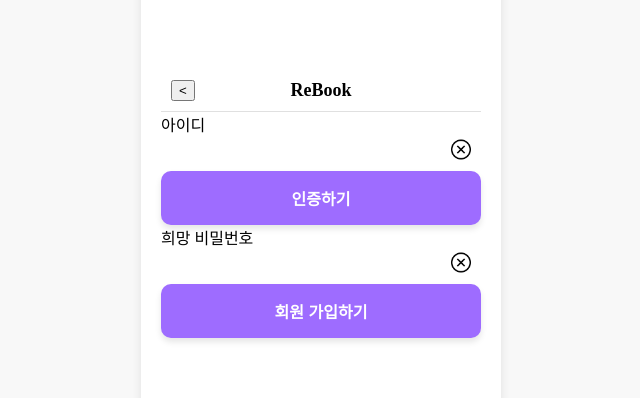
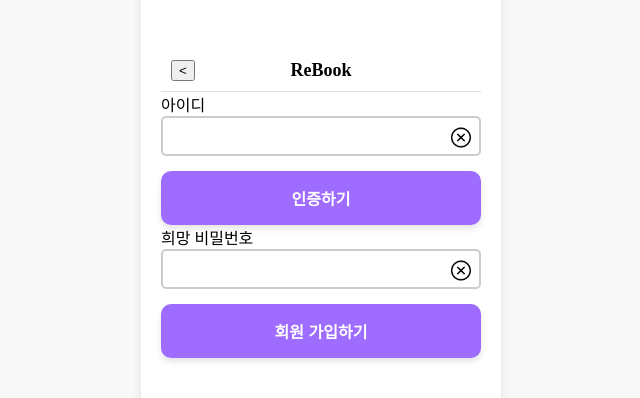
Before and after one commit to 5-ReBook/ReBook_FE, a React (Vite) app: page /signupform in a window 1280 px wide. Shown: the part 196-594 px from the top of the page, without its empty margins (319-959 px from the left). Built offline with nearby package versions, Linux system fonts and the light colour scheme.

Commit message:
feature : InputFieldWithButton 테두리 디자인 추가

```diff
--- a/src/components/Common/InputFieldWithButton.css
+++ b/src/components/Common/InputFieldWithButton.css
@@ -5,10 +5,15 @@
 .input-field__input {
   width: 100%;
   padding: 10px 40px 10px 10px; /* 버튼을 위한 여유 공간 확보 */
-  border: none;
   outline: none;
   box-sizing: border-box; /* 패딩을 포함한 전체 크기 조정 */
   background-color: transparent; /* 배경색을 컨테이너와 맞추기 위해 투명 처리 */
+  height: 40px;
+  margin-bottom: 15px;
+  border: 2px solid #ccc;
+  border-radius: 5px;
+  padding: 0 10px;
+  font-size: 16px;
 }
 
 .input-field__button {
--- a/src/components/Common/InputFieldWithButton.jsx
+++ b/src/components/Common/InputFieldWithButton.jsx
@@ -1,7 +1,13 @@
 import React from 'react';
-import "./InputFieldWithButton.css";
+import './InputFieldWithButton.css';
 
-const InputFieldWithButton = ({ type, onClickHandler, buttonImage, value, onChange }) => {
+function InputFieldWithButton({
+  type,
+  onClickHandler,
+  buttonImage,
+  value,
+  onChange,
+}) {
   return (
     <div className="input-field__container">
       <input
@@ -9,9 +15,10 @@ const InputFieldWithButton = ({ type, onClickHandler, buttonImage, value, onChan
         type={type}
         value={value}
         onChange={onChange}
-          autoComplete='off'
+        autoComplete="off"
       />
       <button
+        type="button"
         className="input-field__button"
         onClick={onClickHandler}
       >
@@ -19,6 +26,6 @@ const InputFieldWithButton = ({ type, onClickHandler, buttonImage, value, onChan
       </button>
     </div>
   );
-};
+}
 
 export default InputFieldWithButton;
```
Lines whose indentation alone changed are shown as unchanged.
